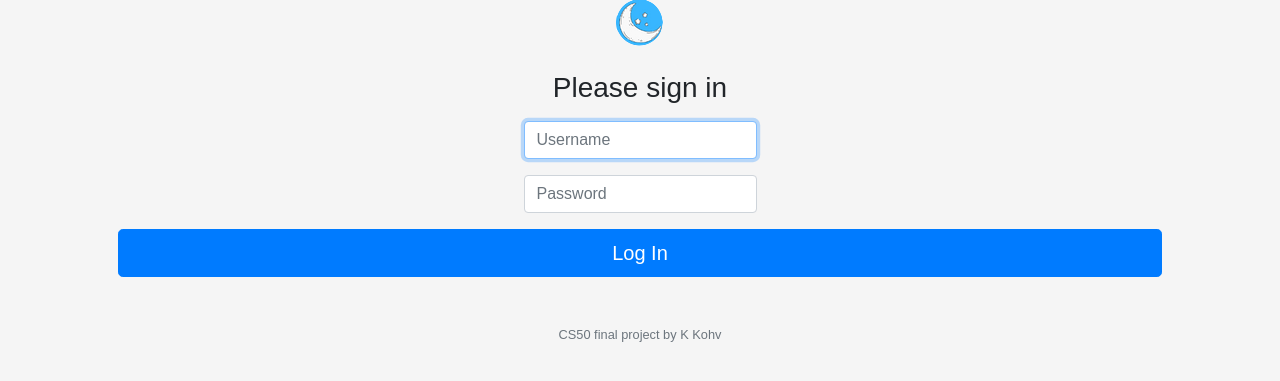
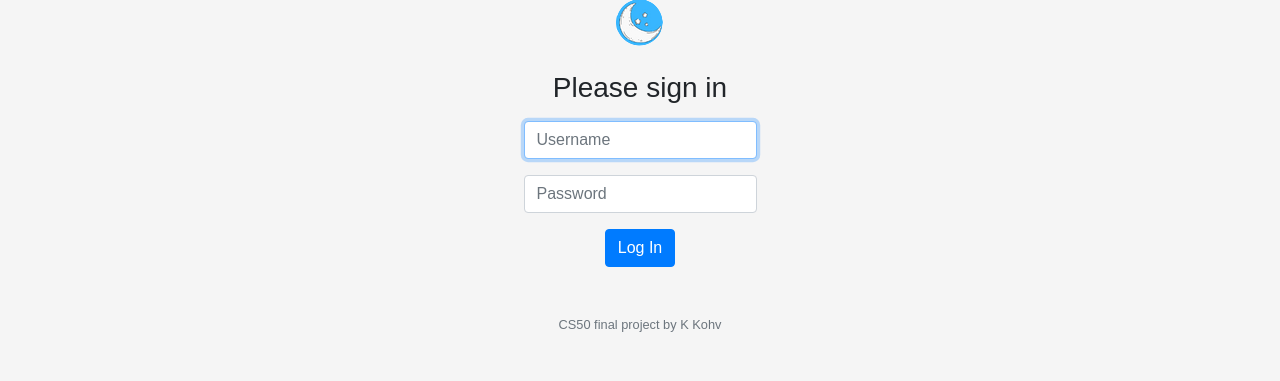
Before and after one commit to KeaKohv/babyzz, a Flask app: page /login in a window 1280 px wide. Shown: the part 123-504 px from the top of the page. Run offline with Flask 2, Linux system fonts and the light colour scheme; some libraries are stand-ins or nearby versions.

Commit message:
login button fix

```diff
--- a/templates/login.html
+++ b/templates/login.html
@@ -14,6 +14,6 @@
         <div class="form-group">
             <input class="form-control" name="password" placeholder="Password" type="password" required>
         </div>
-        <button class="btn btn-lg btn-primary btn-block" type="submit">Log In</button>
+        <button class="btn btn-primary" type="submit">Log In</button>
     </form>
 {% endblock %}
```
